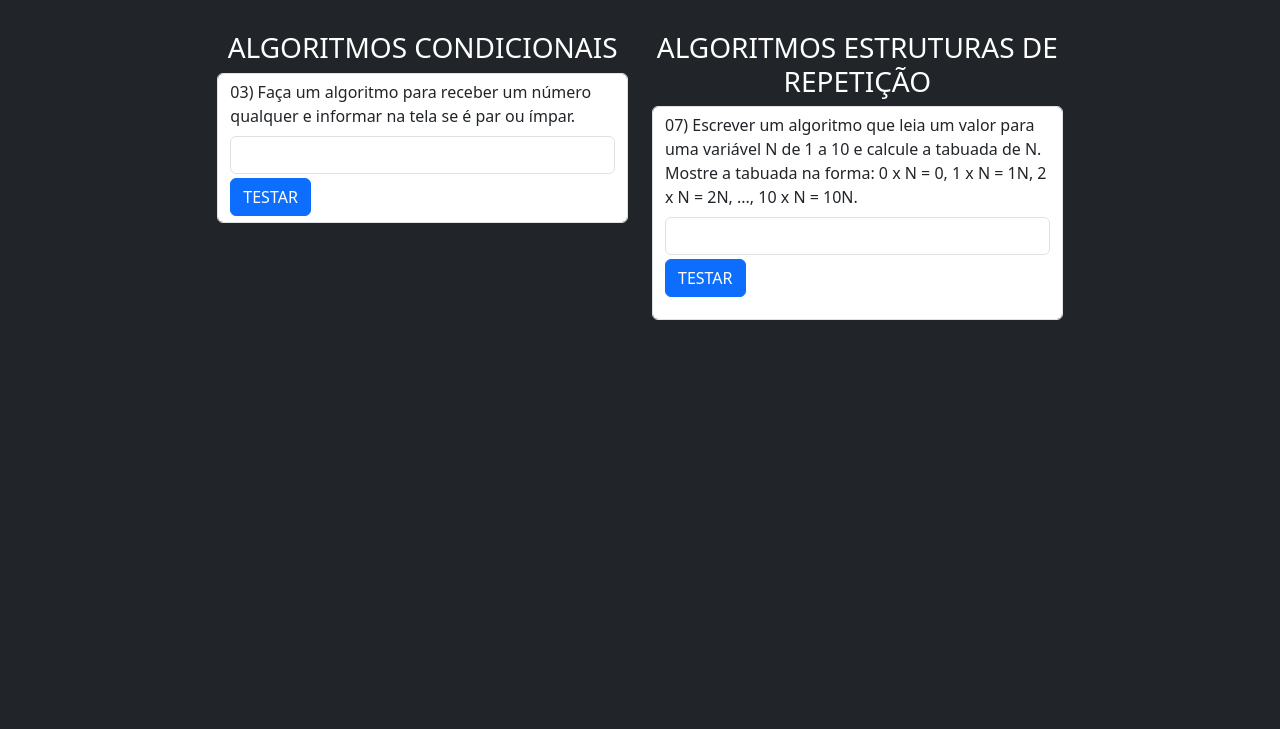
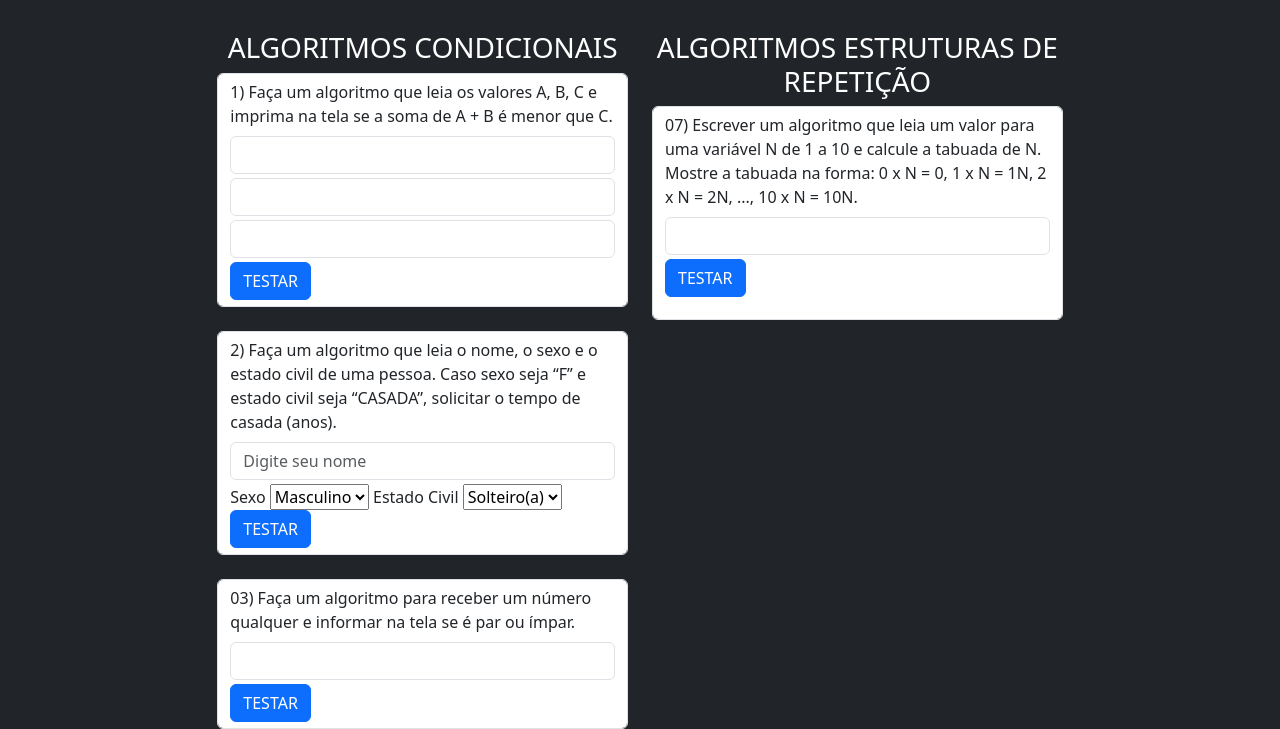
Before and after one commit to Samkuran/Logica_de_programacao, a plain HTML site: page index.html in a window 1280 px wide. Shown: the part 121-850 px from the top of the page. Before the commit the page ends 800 px from the top, so only its background shows below. Drawn offline with nearby package versions, Linux system fonts and the light colour scheme.

Commit message:
add questa 01 e 02

```diff
--- a/eventos.js
+++ b/eventos.js
@@ -1,19 +1,50 @@
 //ALGORITMOS CONDICIONAIS
 
-function ac_03(){
+function ac_01() {
+    event.preventDefault();
+    let a = +document.getElementById("ac01a").value;
+    let b = +document.getElementById("ac01b").value;
+    let c = +document.getElementById("ac01c").value;
+
+    if ((a + b) < c) {
+        alert(`${a}+${b} é menor que ${c}`);
+    } else if ((a + b) == c) {
+        alert(`${a}+${b} é igual que ${c}`);
+    } else if ((a + b) > c) {
+        alert(`${a}+${b} é maior a ${c}`);
+    } else {
+        alert('Os números informados são inválidos.')
+    }
+}
+
+function ac_02() {
+    event.preventDefault();
+    let sexo = document.getElementById("sexoac02");
+    let status = document.getElementById("estadocivilac02");
+
+    if (sexo.value == "feminino" && status.value == "casado"){
+       prompt ("Por favor informe quanto tempo de casado(a)");
+     } else { alert("Obrigada, o teste funciona");}
+
+}
+
+
+function ac_03() {
+    event.preventDefault();
     let numeros = [];
     numeros.push(ac03.value);
 
-    if(numeros % 2 == 0){
-                alert( ac03.value + " é um número PAR");
-            } else { alert ( ac03.value + " é um número IMPAR");
+    if (numeros % 2 == 0) {
+        alert(ac03.value + " é um número PAR");
+    } else {
+        alert(ac03.value + " é um número IMPAR");
     }
 }
 
 //ALGORITMOS REPETIÇÃO
 
 
-function ap_07(){
+function ap_07() {
     let numeros = [];
     event.preventDefault();
     numeros.push(ap07.value);
@@ -22,6 +53,6 @@ function ap_07(){
     console.log(numeros);
 
     for (let n = 1; n <= 10; n++) {
-           resposta.innerHTML += `<li>${n}x${numeros}=${n*numeros}</li>`;
+        resposta.innerHTML += `<li>${n}x${numeros}=${n * numeros}</li>`;
     }
 }
--- a/index.html
+++ b/index.html
@@ -16,6 +16,37 @@
 
         <div class="col-4 offset-2 mt-5">
             <h3 class="h3 text-white text-center">ALGORITMOS CONDICIONAIS</h3>
+            <form class="form-control" onsubmit="ac_01()">
+                <label for="" class="form-label">
+                    1) Faça um algoritmo que leia os valores A, B, C e imprima na tela se a soma de A + B é menor que C.
+                </label>
+                <input id="ac01a" type="number" class="form-control mb-1" required>
+                <input id="ac01b" type="number" class="form-control mb-1" required>
+                <input id="ac01c" type="number" class="form-control mb-1" required>
+                <button class="btn btn-primary">TESTAR</button>
+
+            </form>
+            <br>
+            <form action="" class="form-control" onsubmit="ac_02()">
+                <label for="" class="form-label">
+                    2) Faça um algoritmo que leia o nome, o sexo e o estado civil de uma pessoa. Caso sexo seja “F” e estado civil seja “CASADA”, solicitar o tempo de casada (anos).
+                </label>
+                <input id="ac02" type="text" class="form-control mb-1" required placeholder="Digite seu nome">
+                <label for="sexoac02">Sexo</label>
+                <select name="" id="sexoac02">
+                    <option value="masculino">Masculino</option>
+                    <option value="feminino">Feminino</option>
+                </select>
+                <label for="estadocivilac02">Estado Civil</label>
+                <select name="" id="estadocivilac02">
+                    <option value="solteiro">Solteiro(a)</option>
+                    <option value="casado">Casado(a)</option>
+                    <option value="viuvo">Viúvo(a)</option>
+                </select>
+                <button class="btn btn-primary">TESTAR</button>
+
+            </form>
+            <br>
             <form action="" class="form-control" onsubmit="ac_03()">
                 <label for="" class="form-label">
                   03) Faça um algoritmo para receber um número qualquer e informar na tela se é par ou ímpar.
```
Lines whose indentation alone changed are shown as unchanged.
